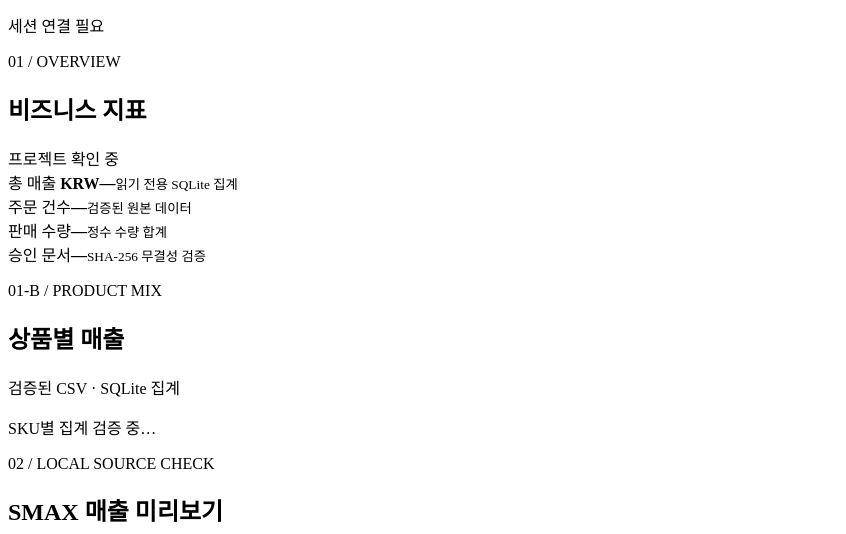
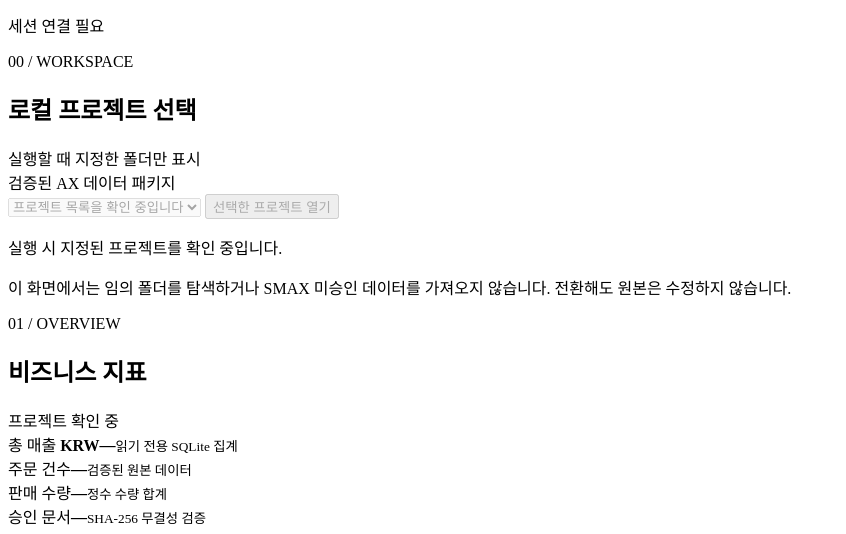
Before and after one commit to hibi89/RAG_STUDIO, a website with bundled scripts: page ui/index.html in a window 1280 px wide. Shown: the part 266-800 px from the top of the page, without its empty margins (0-846 px from the left). Built offline with nearby package versions, Linux system fonts and the light colour scheme.

Commit message:
feat(p5.15): show explicit local project selector before KPIs

```diff
--- a/ui/index.html
+++ b/ui/index.html
@@ -17,6 +17,16 @@
 </aside>
 <main>
 <header class="topbar"><div><p class="eyebrow">WORKSPACE / DATA INTELLIGENCE</p><h1>데이터와 문서, 하나의 근거로.</h1><p class="subtitle">검증된 표 데이터 집계와 문서 검색을 결합하는 로컬 분석 공간</p></div><div id="health" class="health" role="status" aria-live="polite">검증 중…</div></header>
+<section id="projects" class="section" aria-labelledby="projectsTitle">
+  <div class="section-heading"><div><p class="eyebrow">00 / WORKSPACE</p><h2 id="projectsTitle">로컬 프로젝트 선택</h2></div><span class="table-note">실행할 때 지정한 폴더만 표시</span></div>
+  <div class="workbench project-chooser">
+    <label for="projectSelect">검증된 AX 데이터 패키지</label>
+    <div class="project-controls"><select id="projectSelect" aria-label="로컬 프로젝트" disabled><option>프로젝트 목록을 확인 중입니다</option></select>
+    <button id="projectSwitch" type="button" disabled>선택한 프로젝트 열기</button></div>
+    <p id="projectStatus" class="project-hint" role="status" aria-live="polite">실행 시 지정된 프로젝트를 확인 중입니다.</p>
+    <p class="project-hint">이 화면에서는 임의 폴더를 탐색하거나 SMAX 미승인 데이터를 가져오지 않습니다. 전환해도 원본은 수정하지 않습니다.</p>
+  </div>
+</section>
 <section id="overview" aria-labelledby="kpiTitle" class="section">
   <div class="section-heading"><div><p class="eyebrow">01 / OVERVIEW</p><h2 id="kpiTitle">비즈니스 지표</h2></div><span id="projectId" class="project">프로젝트 확인 중</span></div>
   <div class="kpis">
```
